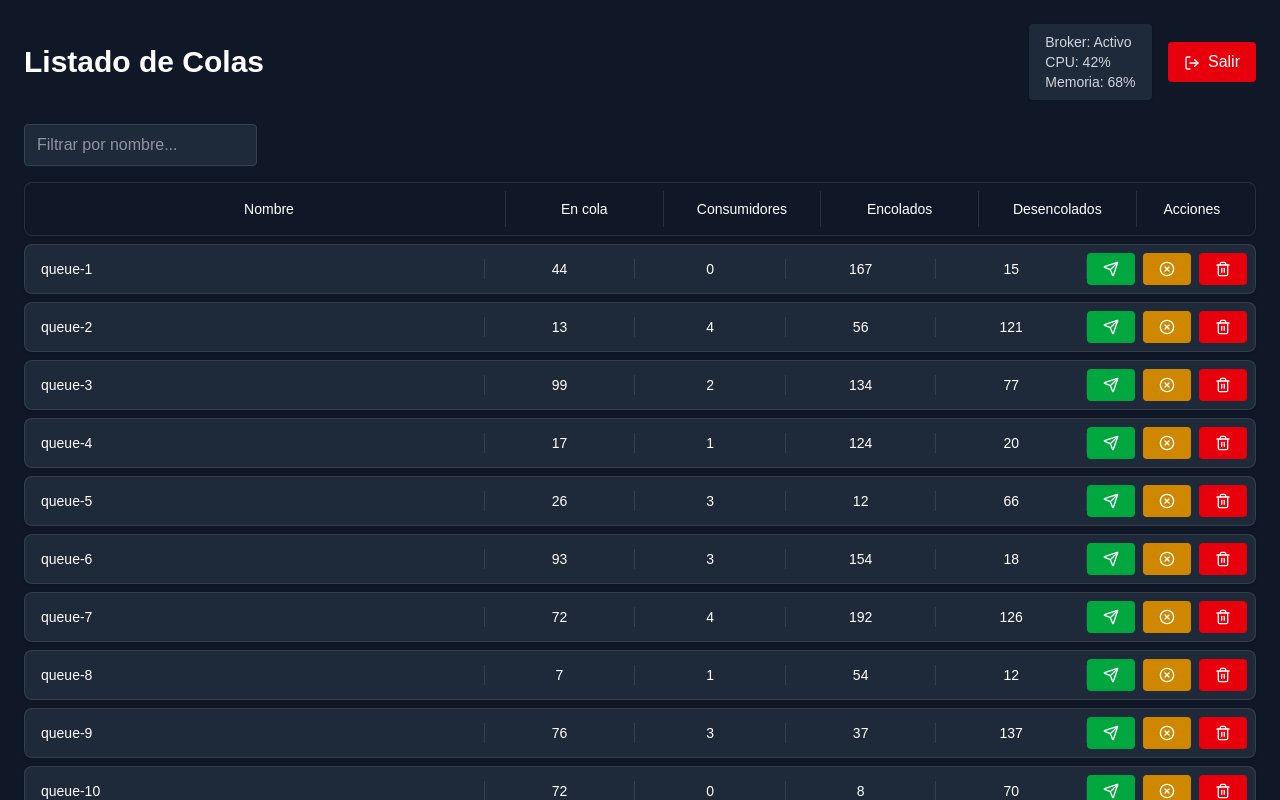
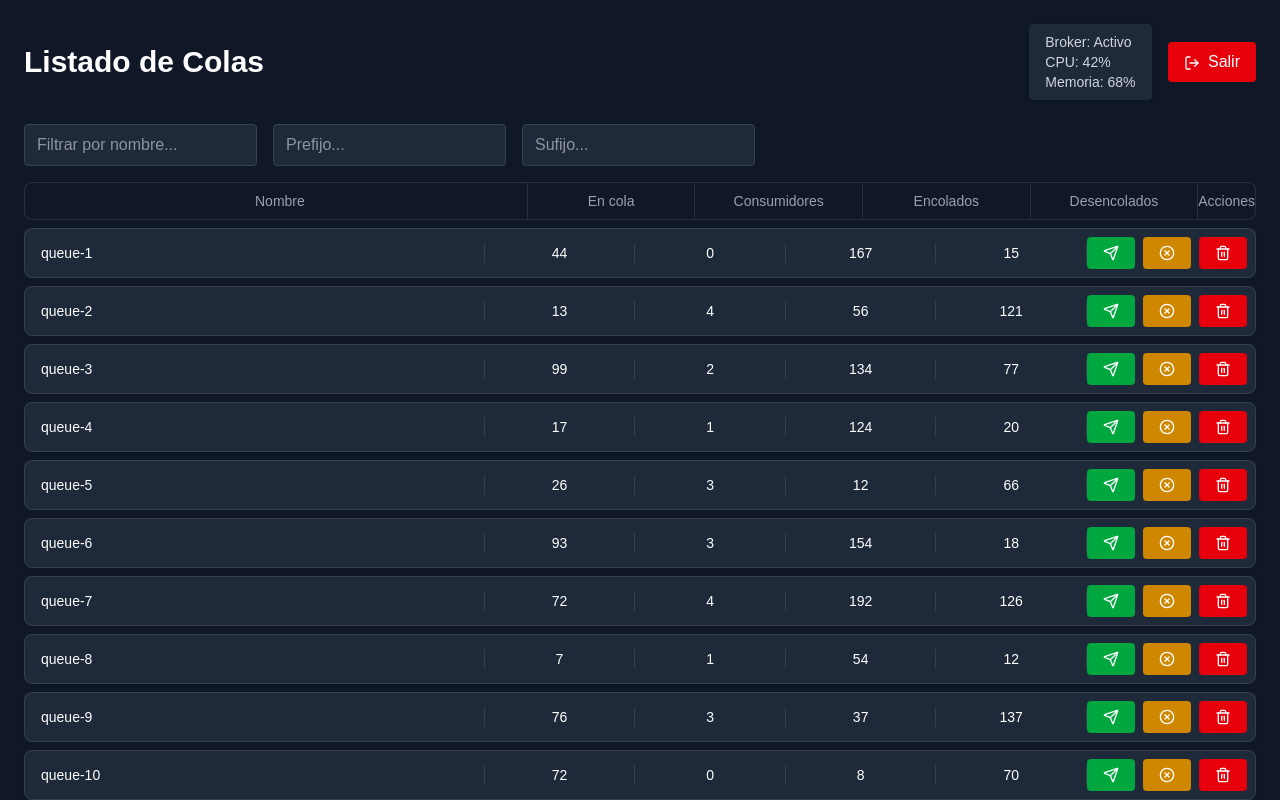
Before and after one commit to Editame/broker-manager-portal, a Next.js app: page / in a window 1280 px wide. Shown: the top 800 px of the page. Built offline with nearby package versions, Linux system fonts and the light colour scheme.

Commit message:
feat: Add prefix and suffix filters to queue search (main)
This commit adds new input fields to filter queues by prefix and suffix in addition to the existing filter by name.  The UI styling of the queue management table is also improved with rounded corners and shadows.  Data remains mocked.

```diff
--- a/src/app/page.tsx
+++ b/src/app/page.tsx
@@ -23,6 +23,8 @@ export default function HomePage() {
     const [error, setError] = useState<string | null>(null);
     const [intervalMs] = useState(15000);
     const [filter, setFilter] = useState('');
+    const [prefixFilter, setPrefixFilter] = useState('');
+    const [suffixFilter, setSuffixFilter] = useState('');
     const [currentPage, setCurrentPage] = useState(1);
     const itemsPerPage = 15;
 
@@ -38,7 +40,12 @@ export default function HomePage() {
         setLoading(false);
     }, []);
 
-    const filteredQueues = queues.filter((q) => q.name.includes(filter));
+    const filteredQueues = queues.filter((q) =>
+        q.name.includes(filter) &&
+        (prefixFilter ? q.name.startsWith(prefixFilter) : true) &&
+        (suffixFilter ? q.name.endsWith(suffixFilter) : true)
+    );
+
     const paginatedQueues = filteredQueues.slice(
         (currentPage - 1) * itemsPerPage,
         currentPage * itemsPerPage
@@ -73,6 +80,20 @@ export default function HomePage() {
                         onChange={(e) => setFilter(e.target.value)}
                         className="px-3 py-2 rounded bg-gray-800 text-white border border-gray-700"
                     />
+                    <input
+                        type="text"
+                        placeholder="Prefijo..."
+                        value={prefixFilter}
+                        onChange={(e) => setPrefixFilter(e.target.value)}
+                        className="px-3 py-2 rounded bg-gray-800 text-white border border-gray-700"
+                    />
+                    <input
+                        type="text"
+                        placeholder="Sufijo..."
+                        value={suffixFilter}
+                        onChange={(e) => setSuffixFilter(e.target.value)}
+                        className="px-3 py-2 rounded bg-gray-800 text-white border border-gray-700"
+                    />
                 </div>
 
                 {loading ? (
@@ -85,10 +106,8 @@ export default function HomePage() {
                     <p className="text-red-400">{error}</p>
                 ) : (
                     <div className="space-y-2">
-                        <div
-                            className="grid grid-cols-[3fr_1fr_1fr_1fr_1fr_0.7fr] bg-gray-900 px-2 py-2 rounded-lg shadow-sm text-sm border border-white/10"
-                        >
-                            <div className="text-center py-2 border-r border-white/10">Nombre</div>
+                        <div className="bg-gray-900 rounded-lg grid grid-cols-[3fr_1fr_1fr_1fr_1fr_auto] text-sm text-gray-400 border border-white/10">
+                            <div className="pl-2 text-center py-2 border-r border-white/10">Nombre</div>
                             <div className="text-center py-2 border-r border-white/10">En cola</div>
                             <div className="text-center py-2 border-r border-white/10">Consumidores</div>
                             <div className="text-center py-2 border-r border-white/10">Encolados</div>
```
